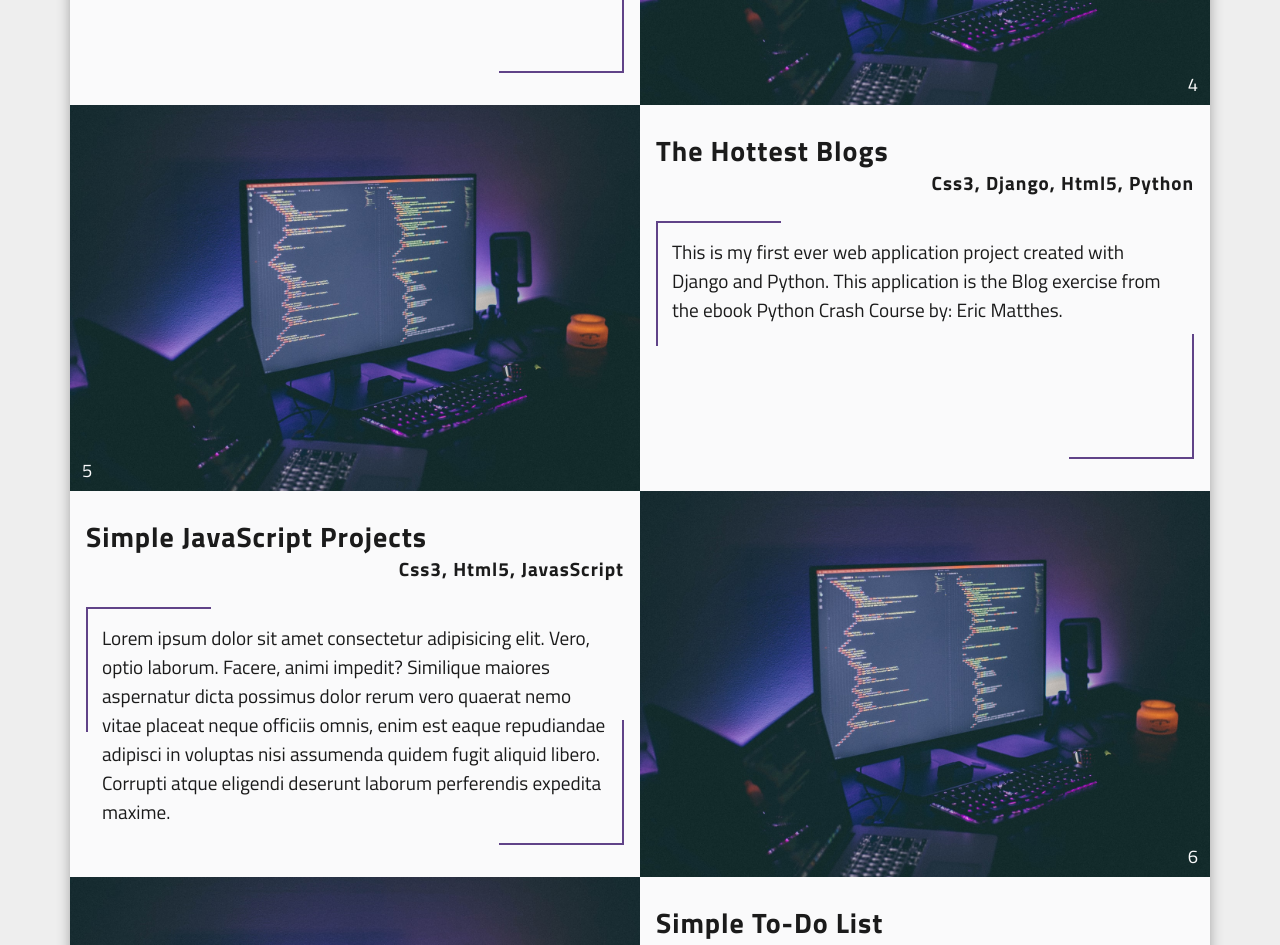
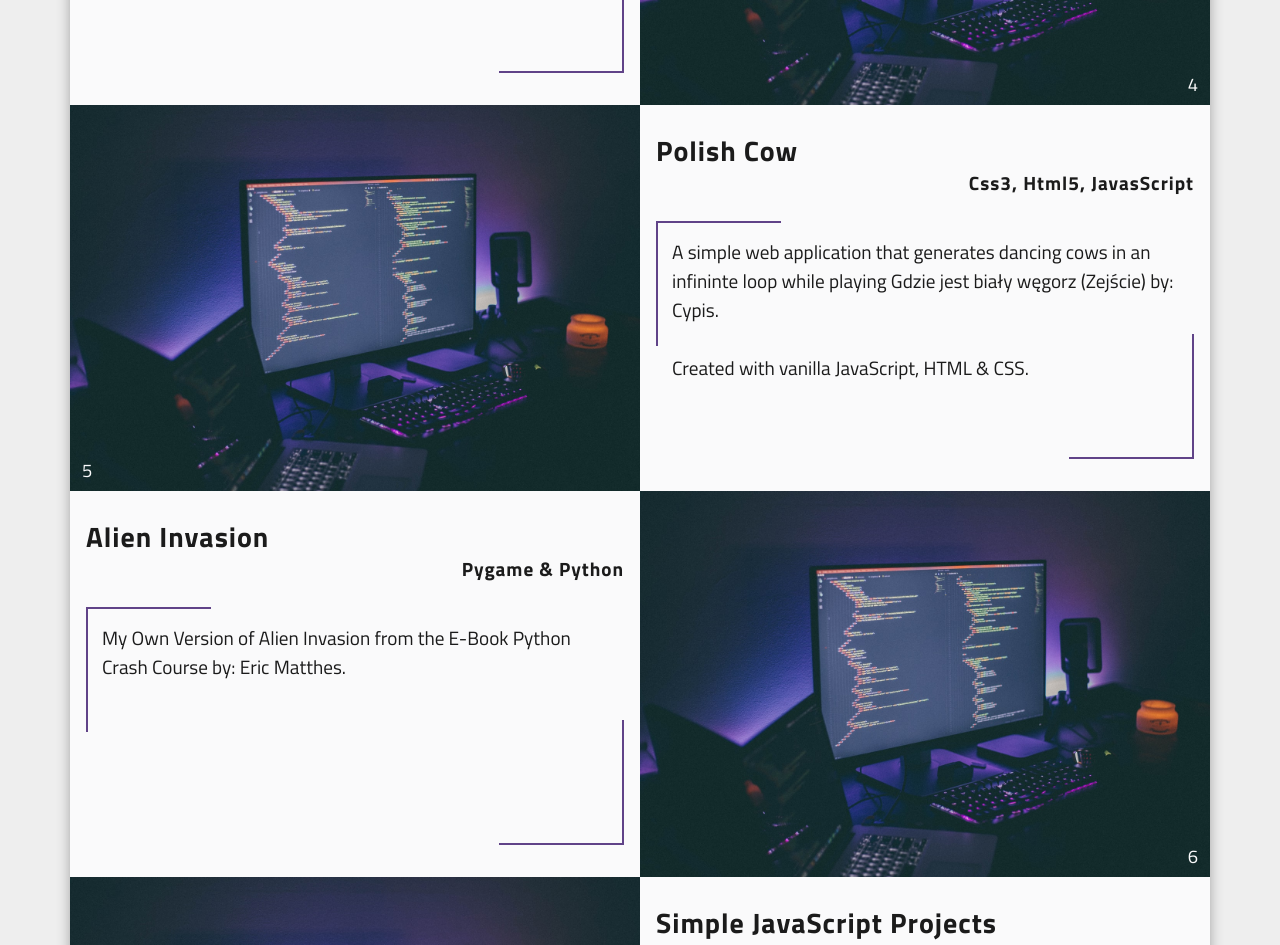
Before and after one commit to TMjewel1010/portfolio-app, a React (Create React App) app: page /projects in a window 1280 px wide. Shown: the part 1660-2605 px from the top of the page. Built offline with nearby package versions, Linux system fonts and the light colour scheme.

Commit message:
Added Deja Vu app to projects

```diff
--- a/src/data/projects.json
+++ b/src/data/projects.json
@@ -12,31 +12,32 @@
 		"info": "A React web-application where the user can view the 1000 most valuable cryptocurrencies by market capitalization. Additionally, the user can select in which currency the app displays the price data for the cryptos. All of the cryptos can also be filtered out with a search field. The data and statistics of the application are retrieved from the CoinGecko API with different AJAX calls."
 	},
 	{
+		"title": "Déjà Vu",
+		"tools": ["React.js", "TypeScript", "Node.js"],
+		"url": "https://dejavu-app.netlify.app/",
+		"info": "A simple finance themed memory card game created using React and TypeScript.\n\nThe goal of this small project was to learn how to use TypeScript and styled components together."
+	},
+	{
 		"title": "CS-GO Weapons",
 		"tools": ["JavasScript", "Css3", "Html5"],
 		"url": "https://csgo-weapons.netlify.app/",
-		"info": "A simple web application, that lets the user shoot either a single shot or multiple shots with a selected weapon from the game 'Counter-Strike: Global Offensive'. Created with vanilla JavaScript, HTML & CSS."
+		"info": "A simple web application, that lets the user shoot either a single shot or multiple shots with a selected weapon from the game 'Counter-Strike: Global Offensive'.\n\nCreated with vanilla JavaScript, HTML & CSS."
 	},
 	{
 		"title": "Polish Cow",
 		"tools": ["JavasScript", "Css3", "Html5"],
 		"url": "https://polishcow.netlify.app/",
-		"info": "A simple web application that generates dancing cows in an infininte loop while playing Gdzie jest biały węgorz (Zejście) by: Cypis. created with vanilla JavaScript, HTML & CSS."
+		"info": "A simple web application that generates dancing cows in an infininte loop while playing Gdzie jest biały węgorz (Zejście) by: Cypis.\n\nCreated with vanilla JavaScript, HTML & CSS."
 	},
 	{
-		"title": "The Hottest Blogs",
-		"tools": ["Python", "Django", "Css3", "Html5"],
-		"url": "https://the-hottest-blogs.herokuapp.com/",
-		"info": "This is my first ever web application project created with Django and Python. This application is the Blog exercise from the ebook Python Crash Course by: Eric Matthes."
+		"title": "Alien Invasion",
+		"tools": ["Python", "Pygame"],
+		"url": "https://github.com/0mppula/Alien_Invasion",
+		"info": "My Own Version of Alien Invasion from the E-Book Python Crash Course by: Eric Matthes."
 	},
 	{
 		"title": "Simple JavaScript Projects",
 		"tools": ["JavasScript", "Css3", "Html5"],
 		"url": "https://simplejsprojects.netlify.app/"
-	},
-	{
-		"title": "Simple To-Do List",
-		"tools": ["JavasScript", "Css3", "Html5"],
-		"url": "https://omars-todo-list.netlify.app/"
 	}
 ]
--- a/src/index.css
+++ b/src/index.css
@@ -425,6 +425,7 @@ li {
 }
 
 .project-content {
+	white-space: pre-line;
 	position: relative;
 	min-height: 238px;
 	padding: 1rem;
```
